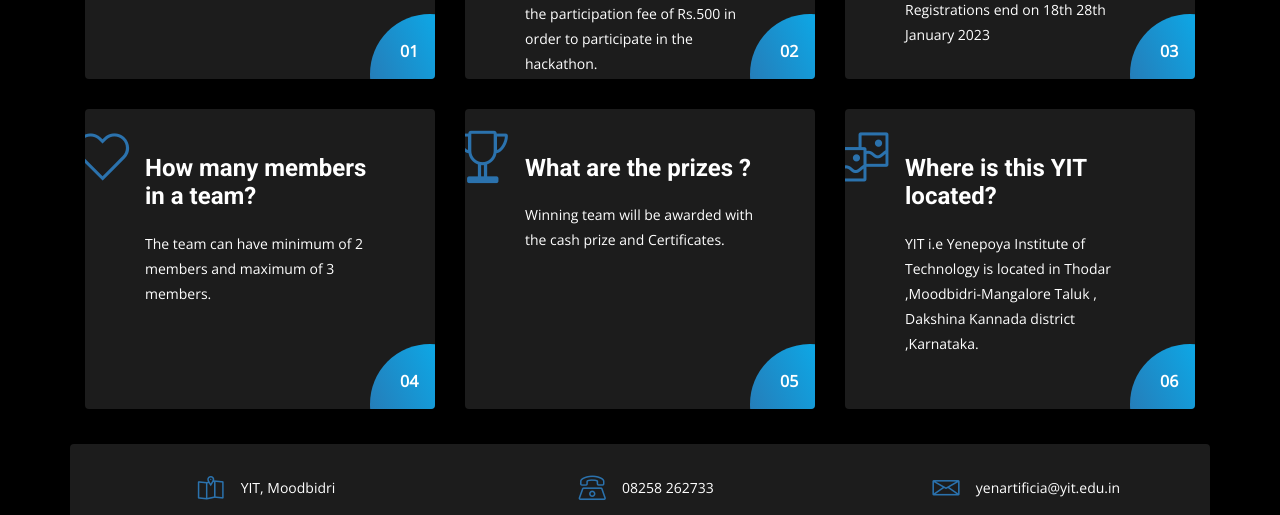
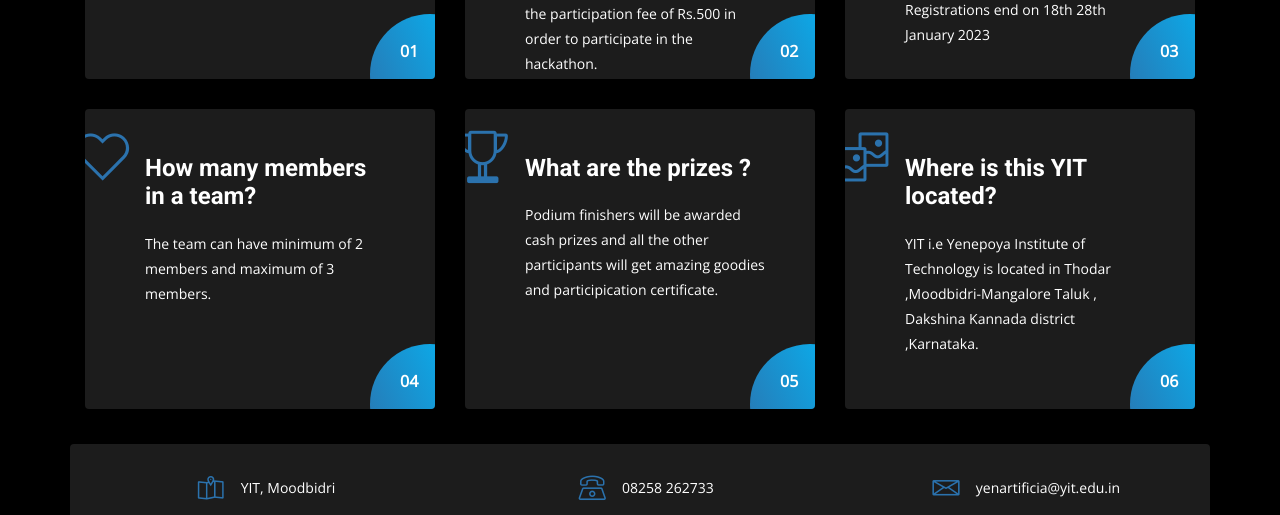
Before and after one commit to Abraar237/yenartifiicia, a plain HTML site: page index.html in a window 1280 px wide. Shown: the part 5575-6090 px from the top of the page. Drawn offline with nearby package versions, Linux system fonts and the light colour scheme; files whose address does not match are found by name; a web font is replaced by a local one.

Commit message:
qna prize updated

```diff
--- a/index.html
+++ b/index.html
@@ -783,7 +783,7 @@
                <i class="lni-cup"></i>
                <h3>What are the prizes ?</h3>
                <p>
-                Winning team will be awarded with the cash prize and Certificates.
+                Podium finishers will be awarded cash prizes and all the other participants will get amazing goodies and participication certificate.
                </p>
                <span class="count-number">05</span>
             </div>
```
